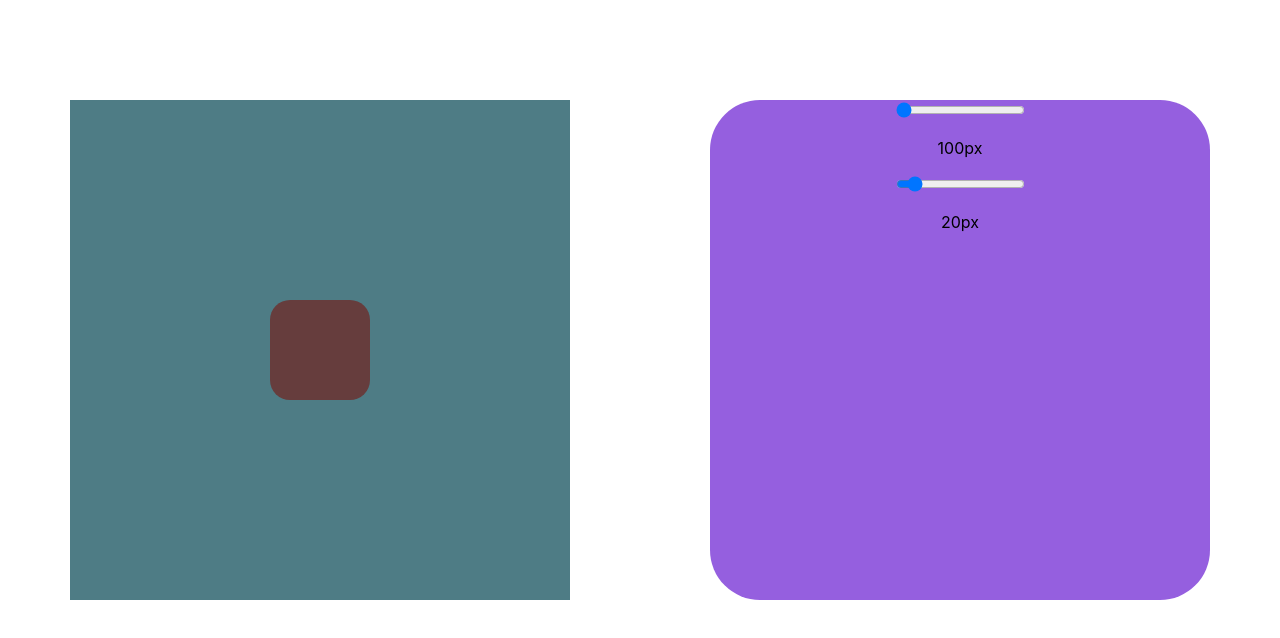
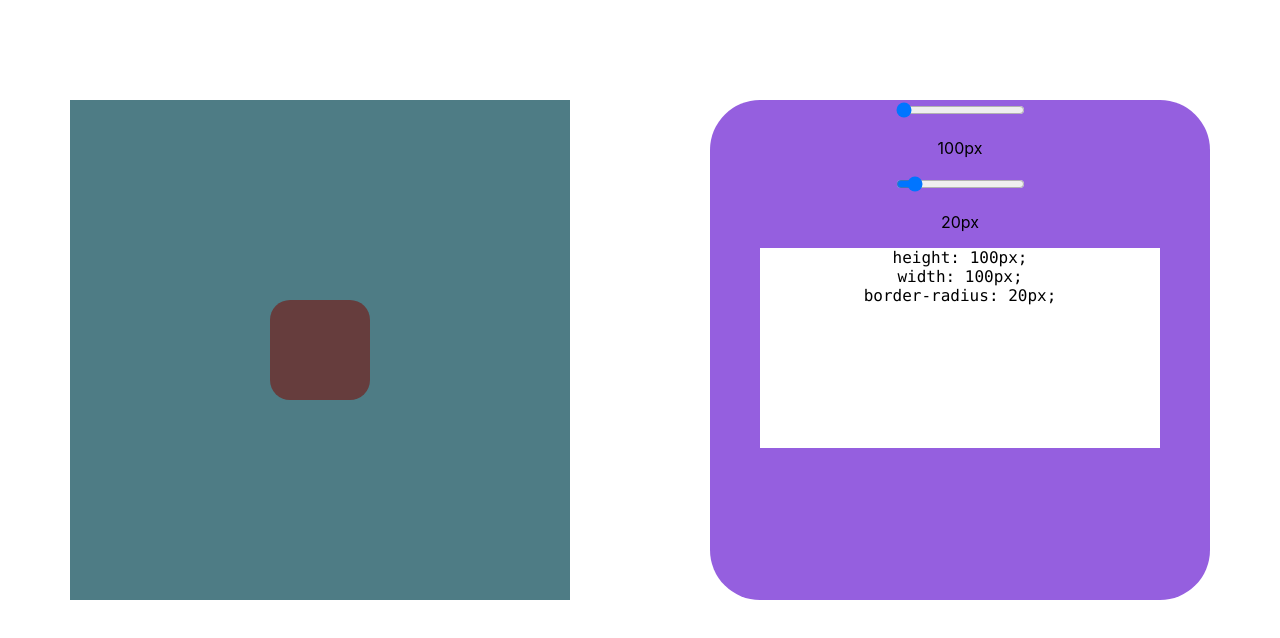
Before and after one commit to maxsmoly/neoGeneratorCSS, a React (Create React App) app in the folder neo/: page / in a window 1280 px wide. Shown: the top 638 px of the page. Built offline with nearby package versions, Linux system fonts and the light colour scheme.

Commit message:
add code field

```diff
--- a/neo/src/main/Main.css
+++ b/neo/src/main/Main.css
@@ -33,3 +33,9 @@
 	background-color: #955fdf;
 	border-radius: 50px;
 }
+.code-result {
+	margin: auto;
+	width: 400px;
+	height: 200px;
+	background-color: #fff;
+}
--- a/neo/src/main/Main.js
+++ b/neo/src/main/Main.js
@@ -17,7 +17,6 @@ class Main extends React.Component {
 	}
 	rangeRadius(e) {
 		this.setState({ resultRadius: +e.target.value })
-		console.log(+e.target.value)
 	}
 
 	render() {
@@ -45,6 +44,20 @@ class Main extends React.Component {
 							defaultValue='10'
 						/>
 						<p>{this.state.resultRadius + 'px'}</p>
+						<div className='code-result'>
+							<p>
+								<pre>
+									<code>
+										height: {this.state.resultWidth + 'px'};
+										<br />
+										width: {this.state.resultWidth + 'px'};
+										<br />
+										border-radius: {this.state.resultRadius + 'px'};
+										<br />
+									</code>
+								</pre>
+							</p>
+						</div>
 					</div>
 				</div>
 			</main>
```
